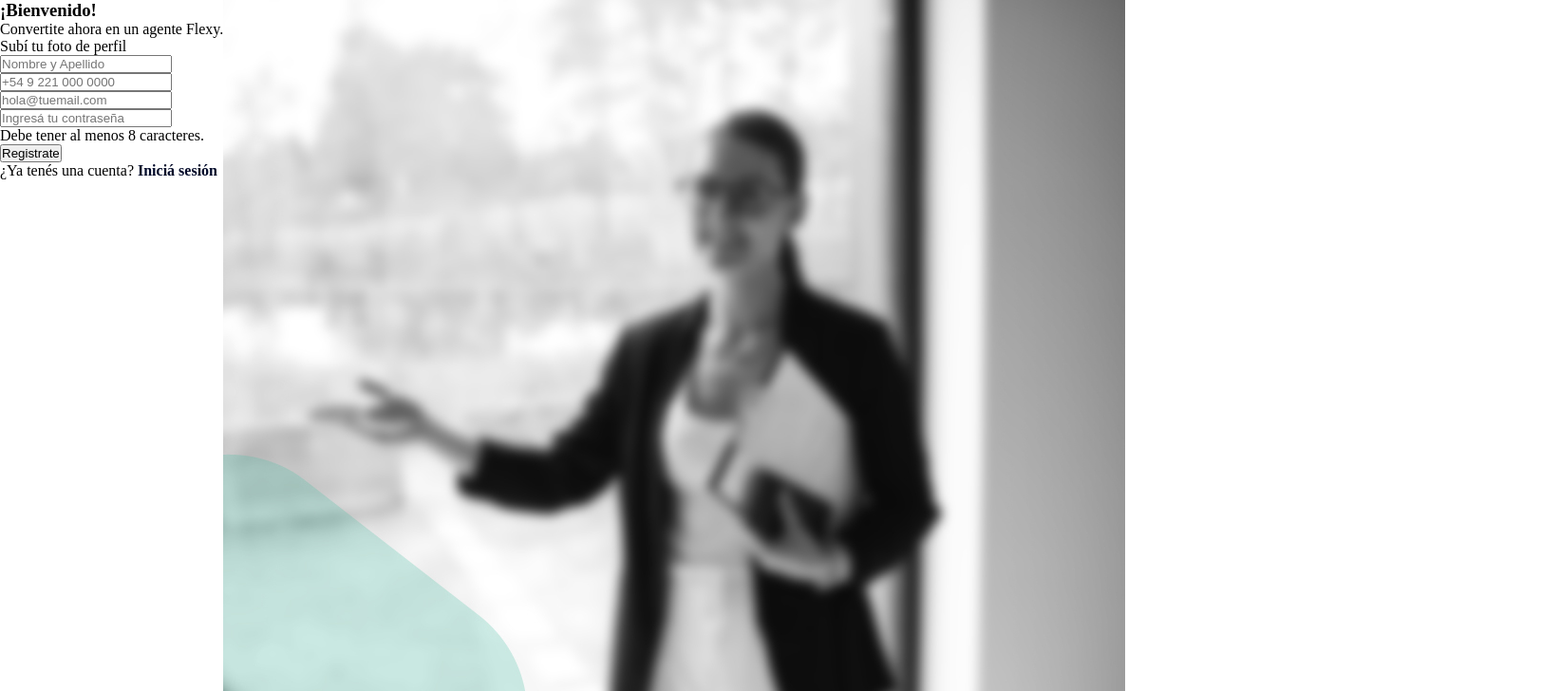
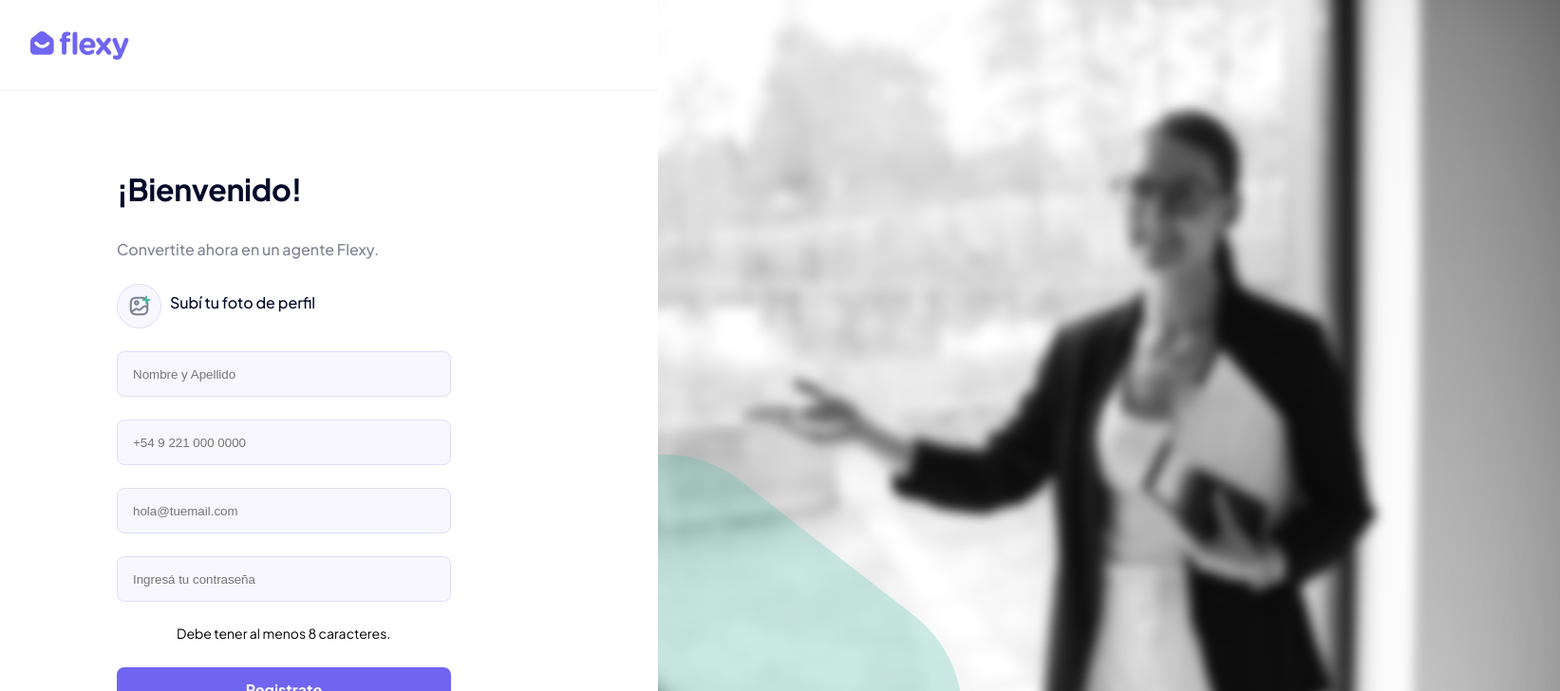
Before and after one commit to LucaSpiritini/prueba-tecnica-flexy, a React (Vite) app: page / in a window 1280 px wide. Shown: the top 728 px of the page at 95% size, 1643 px wide, since content can reach past the window. Built offline with nearby package versions, Linux system fonts and the light colour scheme.

Commit message:
version web finalizada, queda pendiente hacer funcional el input de archivo

```diff
--- a/src/components/imageRegistrateSerAgente/image.css
+++ b/src/components/imageRegistrateSerAgente/image.css
@@ -1,11 +1,7 @@
 .image-container {
-  width: 950px;
-  height: 950px;
   background: url('../../assets/inicia-sesion-agente2.jpg');
 }
 
 @media only screen and (max-width: 375px) {
-  .image-container {
-    display: none;
-  }
+
 }
--- a/src/components/registerForm/RegisterForm.jsx
+++ b/src/components/registerForm/RegisterForm.jsx
@@ -25,16 +25,6 @@ const RegisterForm = () => {
 
   return (
     <div className="register-container">
-      <div className="top-navbar">
-        <div className="logo"></div>
-        <div className="menu">| |</div>
-      </div>
-
-      <div className="headline">
-        <h3 className="bienvenido">¡Bienvenido!</h3>
-        <p className="parrafo">Convertite ahora en un agente Flexy.</p>
-      </div>
-
       <div className="form-container">
         <form onSubmit={handleValidation}>
           <div className="">
@@ -147,11 +137,11 @@ const RegisterForm = () => {
                 {errors.password}
               </p>
             )}
-            <p className="caracteres">Debe tener al menos 8 caracteres.</p>
             <p className="olvidaste-contraseña">¿Olvidaste tu contraseña?</p>
           </div>
 
           <div className="button-div">
+            <p className="caracteres">Debe tener al menos 8 caracteres.</p>
             <button className="button">
               <p className="button-p">Registrate</p>
             </button>
--- a/src/components/registerForm/registerForm.css
+++ b/src/components/registerForm/registerForm.css
@@ -4,98 +4,25 @@
 .olvidaste-contraseña {
   display: none;
 }
-
-@media only screen and (max-width: 375px) {
 .register-container {
   display: flex;
   flex-direction: column;
   width: 100vw;
 }
-  .top-navbar {
-    display: flex;
-    align-items: center;
-    justify-content: space-between;
-    width: 375px;
-    height: 72px;
-    border-bottom: 1.5px solid #f0effb;
-  }
-  .logo {
-    cursor: pointer;
-    margin-left: 24px;
-    width: 120px;
-    height: 40px;
-    background: url("../../assets/flexy-icono.png");
-  }
-  .menu {
-    display: block;
-    cursor: pointer;
-    margin-right: 24px;
-    transform: rotate(90deg);
-    color: #000929;
-  }
-  .headline {
-    display: flex;
-    flex-direction: column;
-    align-items: center;
-    padding: 0px;
-    gap: 8px;
-    position: absolute;
-    width: 327px;
-    height: 72px;
-    left: 24px;
-    top: 134px;
-  }
-  .bienvenido {
-    /* ¡Bienvenido! */
-    width: 327px;
-    height: 40px;
-    /* Heading/H3 */
-    font-family: "Plus Jakarta Sans";
-    font-style: normal;
-    font-weight: 700;
-    font-size: 32px;
-    line-height: 125%;
-    /* identical to box height, or 40px */
-    text-align: center;
-    letter-spacing: -0.01em;
-    /* Main Color/Black */
-    color: #000929;
-    /* Inside auto layout */
-    flex: none;
-    order: 0;
-    flex-grow: 0;
-  }
-  .parrafo {
-    /* Convertite ahora en un agente Flexy. */
-    width: 327px;
-    height: 24px;
-    /* Body / Medium 150% / Medium */
-    font-family: "Plus Jakarta Sans";
-    font-style: normal;
-    font-weight: 500;
-    font-size: 16px;
-    line-height: 150%;
-    /* identical to box height, or 24px */
-    text-align: center;
-    /* Main Color/Black */
-    color: #000929;
-    opacity: 0.5;
-    /* Inside auto layout */
-    flex: none;
-    order: 1;
-    flex-grow: 0;
-  }
-  .form-container {
+.form-container form {
+  /* Form */
+  /* Auto layout */
   display: flex;
   flex-direction: column;
   align-items: flex-start;
-    padding: 0px;
+  padding: 24px 0px 197px 0px;
   gap: 24px;
   position: absolute;
-    width: 327px;
-    height: 388px;
-    left: 24px;
-    top: 237px;
+  width: 352px;
+  height: 586px;
+  left: 123px;
+  top: 275px;
+  /* background-color: salmon; */
 }
 .upload-image-div {
   /* subi tu foto */
@@ -103,7 +30,7 @@
   display: flex;
   flex-direction: row;
   align-items: center;
-    padding-bottom: 24px;
+  padding: 0px;
   gap: 9px;
   width: 210px;
   height: 47px;
@@ -111,13 +38,6 @@
   flex: none;
   order: 0;
   flex-grow: 0;
-  }
-  .image {
-    cursor: pointer;
-    width: 47px;
-    height: 47px;
-    display: block;
-    background: url("../../assets/subir-imagen.png");
 }
 .upload-image-text {
   width: 154px;
@@ -135,6 +55,153 @@
   flex: none;
   order: 1;
   flex-grow: 0;
+}
+.image {
+  cursor: pointer;
+  width: 47px;
+  height: 47px;
+  display: block;
+  background: url("../../assets/subir-imagen.png");
+}
+.caracteres {
+  /* Debe tener al menos 8 caracteres */
+  width: 226px;
+  height: 20px;
+  /* Body / Small 140% / Regular */
+  font-family: "Plus Jakarta Sans";
+  font-style: normal;
+  font-weight: 400;
+  font-size: 14px;
+  line-height: 140%;
+  /* identical to box height, or 20px */
+  margin-bottom: 25px;
+}
+.button-div-p {
+  /* ¿Ya tenés una cuenta? Inicia sesión */
+  width: 231px;
+  height: 20px;
+  /* Body / Small 140% / Medium */
+  font-family: "Plus Jakarta Sans";
+  font-style: normal;
+  font-weight: 500;
+  font-size: 14px;
+  line-height: 140%;
+  /* identical to box height, or 20px */
+  text-align: center;
+  /* Greyscale/Grey 500 */
+  color: #6c727f;
+  /* Inside auto layout */
+  flex: none;
+  order: 1;
+  flex-grow: 0;
+  padding-bottom: 50px;
+}
+.button {
+  display: flex;
+  flex-direction: row;
+  justify-content: center;
+  align-items: center;
+  padding: 12px 24px;
+  gap: 10px;
+  width: 352px;
+  height: 48px;
+  /* Main Color/Primary */
+  background: #7065f0;
+  border-radius: 8px;
+  /* Inside auto layout */
+  flex: none;
+  order: 0;
+  flex-grow: 0;
+  border: none;
+  cursor: pointer;
+}
+.button-div .button {
+  margin-bottom: 24px;
+}
+.button-p {
+  /* Sign up */
+  width: 81px;
+  height: 24px;
+  /* Body/Medium 150%/Bold */
+  font-family: "Plus Jakarta Sans";
+  font-style: normal;
+  font-weight: 700;
+  font-size: 16px;
+  line-height: 150%;
+  /* identical to box height, or 24px */
+  text-align: center;
+  font-feature-settings: "ss06" on, "ss04" on, "liga" off;
+  /* Main Color/White */
+  color: #ffffff;
+  /* Inside auto layout */
+  flex: none;
+  order: 0;
+  flex-grow: 0;
+}
+.button-div {
+  display: flex;
+  flex-direction: column;
+  align-items: center;
+}
+.password-input-div,
+.input-div {
+  align-items: center;
+  display: flex;
+  flex-direction: column;
+  /* padding: 0px 0px 29px 0px; */
+  /* gap: 14px; */
+  /* width: 352px; */
+}
+.input {
+  /* Frame */
+  box-sizing: border-box;
+  /* Auto layout */
+  display: flex;
+  flex-direction: row;
+  align-items: flex-start;
+  padding: 12px 16px;
+  /* gap: 10px; */
+  width: 352px;
+  height: 48px;
+  /* Shades of Purple/Purple 98 */
+  background: #f7f7fd;
+  /* Shades of Purple/Purple 92 */
+  border: 1px solid #e0def7;
+  border-radius: 8px;
+  /* Inside auto layout */
+  flex: none;
+  order: 1;
+  align-self: stretch;
+  flex-grow: 1;
+}
+
+@media only screen and (max-width: 375px) {
+  .menu {
+    display: block;
+  }
+  .register-container {
+    display: flex;
+    flex-direction: column;
+    width: 100vw;
+  }
+  .form-container form {
+    /* Nombre y apellido */
+    /* Auto layout */
+    display: flex;
+    flex-direction: column;
+    align-items: flex-start;
+    padding: 0px;
+    gap: 0px;
+    position: absolute;
+    width: 327px;
+    height: 388px;
+    left: 24px;
+    top: 237px;
+    /* background-color: blue; */
+  }
+  .upload-image-div {
+    align-items: center;
+    margin-bottom: 24px;
   }
   .password-input-div,
   .input-div {
@@ -192,10 +259,6 @@
     cursor: pointer;
   }
   .button-div {
-    /* Auto layout */
-    display: flex;
-    flex-direction: column;
-    align-items: center;
     padding: 0px;
     gap: 20px;
     width: 327px;
@@ -214,15 +277,6 @@
     gap: 10px;
     width: 327px;
     height: 48px;
-    /* Main Color/Primary */
-    background: #7065f0;
-    border-radius: 8px;
-    border: none;
-    /* Inside auto layout */
-    flex: none;
-    order: 0;
-    flex-grow: 0;
-    cursor: pointer;
   }
   .button-p {
     /* Sign up */
@@ -244,26 +298,6 @@
     order: 0;
     flex-grow: 0;
   }
-  .button-div-p {
-    /* ¿Ya tenés una cuenta? Inicia sesión */
-    width: 231px;
-    height: 20px;
-    /* Body / Small 140% / Medium */
-    font-family: "Plus Jakarta Sans";
-    font-style: normal;
-    font-weight: 500;
-    font-size: 14px;
-    line-height: 140%;
-    /* identical to box height, or 20px */
-    text-align: center;
-    /* Greyscale/Grey 500 */
-    color: #6c727f;
-    /* Inside auto layout */
-    flex: none;
-    order: 1;
-    flex-grow: 0;
-    padding-bottom: 50px;
-  }
   input::placeholder {
     font-family: "Plus Jakarta Sans";
     font-style: normal;
--- a/src/screens/registrateSerAgente/RegistrateSerAgenteScreen.jsx
+++ b/src/screens/registrateSerAgente/RegistrateSerAgenteScreen.jsx
@@ -1,13 +1,29 @@
 import React from "react";
 import "./registrateScreen.css";
 import RegisterForm from "../../components/registerForm/RegisterForm";
-import Image from "../../components/imageRegistrateSerAgente/Image";
 
 const RegistrateSerAgenteScreen = () => {
   return (
     <div className="registrate-main-container">
-      <RegisterForm />
-      <Image />
+
+      <div className="children-container">
+
+        <div className="top-navbar">
+          <div className="logo"></div>
+          <div className="menu">| |</div>
+        </div>
+
+        <div className="headline">
+          <h3 className="bienvenido">¡Bienvenido!</h3>
+          <p className="parrafo">Convertite ahora en un agente Flexy.</p>
+        </div>
+
+        <RegisterForm />
+
+      </div>
+
+      <div className="inicia-sesion-agente"></div>
+
     </div>
   );
 };
--- a/src/screens/registrateSerAgente/registrateScreen.css
+++ b/src/screens/registrateSerAgente/registrateScreen.css
@@ -1,15 +1,155 @@
 .registrate-main-container {
-  background-color: #fff;
-  position: relative;
-  max-width: 1643px;
-  max-height: 950px;
+  margin: auto;
+  width: 100vw;
   display: flex;
-  flex-direction: row;
+  flex-direction: column;
+}
+.top-navbar {
+  display: flex;
+  align-items: center;
+  justify-content: space-between;
+  width: 1440px;
+  height: 96px;
+  border-bottom: 1.5px solid #f0effb;
+}
+.logo {
+  cursor: pointer;
+  margin-left: 24px;
+  width: 120px;
+  height: 40px;
+  background: url("../../assets/flexy-icono.png");
+}
+.headline {
+  /* Titulos */
+  /* Auto layout */
+  display: flex;
+  flex-direction: column;
+  align-items: flex-start;
+  padding: 0px;
+  gap: 32px;
+  position: absolute;
+  width: 352px;
+  height: 72px;
+  left: 123px;
+  top: 179px;
+}
+.bienvenido {
+  /* ¡Bienvenido! */
+  width: 352px;
+  height: 40px;
+  /* Heading/H3 */
+  font-family: "Plus Jakarta Sans";
+  font-style: normal;
+  font-weight: 700;
+  font-size: 32px;
+  line-height: 125%;
+  /* identical to box height, or 40px */
+  letter-spacing: -0.01em;
+  /* Main Color/Black */
+  color: #000929;
+  /* Inside auto layout */
+  flex: none;
+  order: 0;
+  flex-grow: 0;
+}
+.parrafo {
+  /* Convertite ahora en un agente Flexy. */
+  width: 352px;
+  height: 24px;
+  /* Body / Medium 150% / Medium */
+  font-family: 'Plus Jakarta Sans';
+  font-style: normal;
+  font-weight: 500;
+  font-size: 16px;
+  line-height: 150%;
+  /* identical to box height, or 24px */
+  /* Main Color/Black */
+  color: #000929;
+  opacity: 0.5;
+  /* Inside auto layout */
+  flex: none;
+  order: 1;
+  flex-grow: 0;
+}
+.inicia-sesion-agente {
+  position: absolute;
+  width: 950px;
+  height: 950px;
+  left: 693px;
+  top: 0px;
+  background: url("../../assets/inicia-sesion-agente2.jpg");
 }
 
 @media only screen and (max-width: 375px) {
-  .registrate-main-container {
-    min-width: 375px;
-    min-height: 812px;
+  /* Aca es vista celular */
+  .inicia-sesion-agente {
+    display: none;
+  }
+  .top-navbar {
+    display: flex;
+    align-items: center;
+    justify-content: space-between;
+    width: 375px;
+    height: 72px;
+    border-bottom: 1.5px solid #f0effb;
+  }
+  .menu {
+    display: block;
+    cursor: pointer;
+    margin-right: 24px;
+    transform: rotate(90deg);
+    color: #000929;
+  }
+  .headline {
+    display: flex;
+    flex-direction: column;
+    align-items: center;
+    padding: 0px;
+    gap: 8px;
+    position: absolute;
+    width: 327px;
+    height: 72px;
+    left: 24px;
+    top: 134px;
+  }
+  .bienvenido {
+    /* ¡Bienvenido! */
+    width: 327px;
+    height: 40px;
+    /* Heading/H3 */
+    font-family: "Plus Jakarta Sans";
+    font-style: normal;
+    font-weight: 700;
+    font-size: 32px;
+    line-height: 125%;
+    /* identical to box height, or 40px */
+    text-align: center;
+    letter-spacing: -0.01em;
+    /* Main Color/Black */
+    color: #000929;
+    /* Inside auto layout */
+    flex: none;
+    order: 0;
+    flex-grow: 0;
+  }
+  .parrafo {
+    /* Convertite ahora en un agente Flexy. */
+    width: 327px;
+    height: 24px;
+    /* Body / Medium 150% / Medium */
+    font-family: "Plus Jakarta Sans";
+    font-style: normal;
+    font-weight: 500;
+    font-size: 16px;
+    line-height: 150%;
+    /* identical to box height, or 24px */
+    text-align: center;
+    /* Main Color/Black */
+    color: #000929;
+    opacity: 0.5;
+    /* Inside auto layout */
+    flex: none;
+    order: 1;
+    flex-grow: 0;
   }
 }
```
Lines whose indentation alone changed are shown as unchanged.
